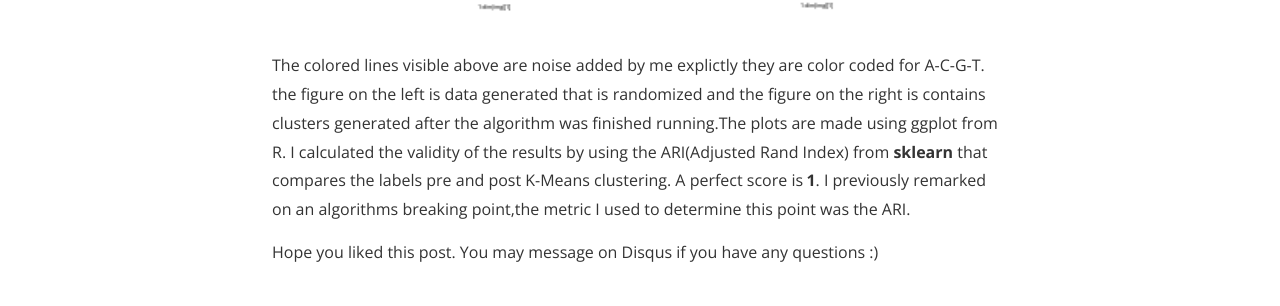
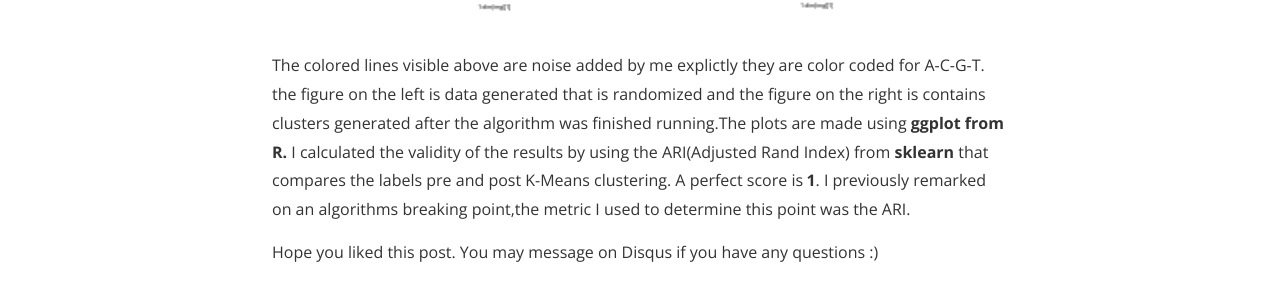
Before and after one commit to ashm8206/ashm8206.github.io, a Jekyll site: the page built from _posts/2017-05-07-K-MeansNCL.markdown, in a window 1280 px wide and 900 px high, scrolled down 3469 px. Shown: the part 233-539 px from the top of the window. Built offline with Jekyll 4.4.1, drawn with Linux system fonts in a browser that asks for light colours; nearby versions of some CDN libraries; comment, search, counter and statistics services are not loaded.

```diff
--- a/_posts/2017-05-07-K-MeansNCL.markdown
+++ b/_posts/2017-05-07-K-MeansNCL.markdown
@@ -98,7 +98,7 @@ updatecounts(counts,totalcounts,label,new_label,Data,i)
 	counts[new_label[i]] += Data[i]
 	totalcounts[label[i]] -= 1
 	totalcounts[new_label[i]] += 1
-{%endhighlight%}
+{% endhighlight %}
 
 A data of a certain sample size took 60 seconds with pandas-style implementation now took 20 microseconds.
 I performed many checks by adding noise linearly to check the algorithm for robustness, I varied alpha in the dirichlets distribution progressively and got good results even as the data got increasingly noisy. I also added noise in columns by varrying the set of important features to find a breaking point for the algorithm.The algorithm starts breaking when there are only 30% meaningful columns.
@@ -108,7 +108,7 @@ I performed many checks by adding noise linearly to check the algorithm for robu
 <img src = "/assets/K-meansNCL/results1.png">
 
 The colored lines visible above are noise added by me explictly they are color coded for A-C-G-T.
-the figure on the left is data generated that is randomized and the figure on the right is contains clusters generated after the algorithm was finished running.The plots are made using ggplot from R.
+the figure on the left is data generated that is randomized and the figure on the right is contains clusters generated after the algorithm was finished running.The plots are made using **ggplot from R.**
 I calculated the validity of the results by using the ARI(Adjusted Rand Index) from **sklearn** that compares the labels pre and post K-Means clustering. A perfect score is **1**. I previously remarked on an algorithms breaking point,the metric I used to determine this point was the ARI.
 
 Hope you liked this post. You may message on Disqus if you have any questions :)
```
